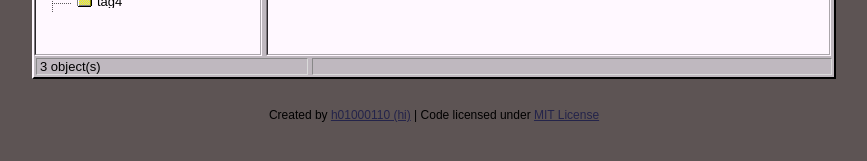
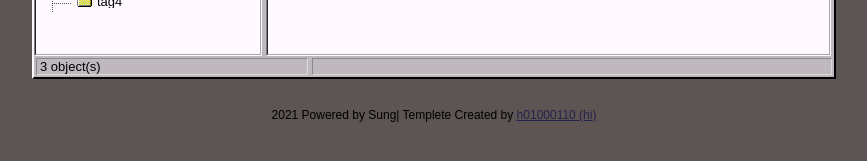
Before and after one commit to sungisaiah/sungisaiah.github.io, a Jekyll site: the page built from index.html, in a window 1280 px wide. Shown: the part 160-321 px from the top of the page, without its empty margins (206-1073 px from the left). Built offline with Jekyll 4.4.1, drawn with Linux system fonts in a browser that asks for light colours.

Commit message:
Update default.html

```diff
--- a/_layouts/default.html
+++ b/_layouts/default.html
@@ -92,7 +92,7 @@
 	<script src="/assets/js/001.js"></script>
 	<script src="/assets/js/002.js"></script>
 	<div class="footer">
-		<p>Created by <a href="http://github.com/h01000110" target="_blank">h01000110 (hi)</a> | Code licensed under <a href="https://github.com/h01000110/h01000110.github.io/blob/master/LICENSE" target="_blank">MIT License</a></p>
+		<p>2021 Powered by Sung| Templete Created by <a href="http://github.com/h01000110" target="_blank">h01000110 (hi)</a> </p>
 	</div>
 </body>
 </html>
```
